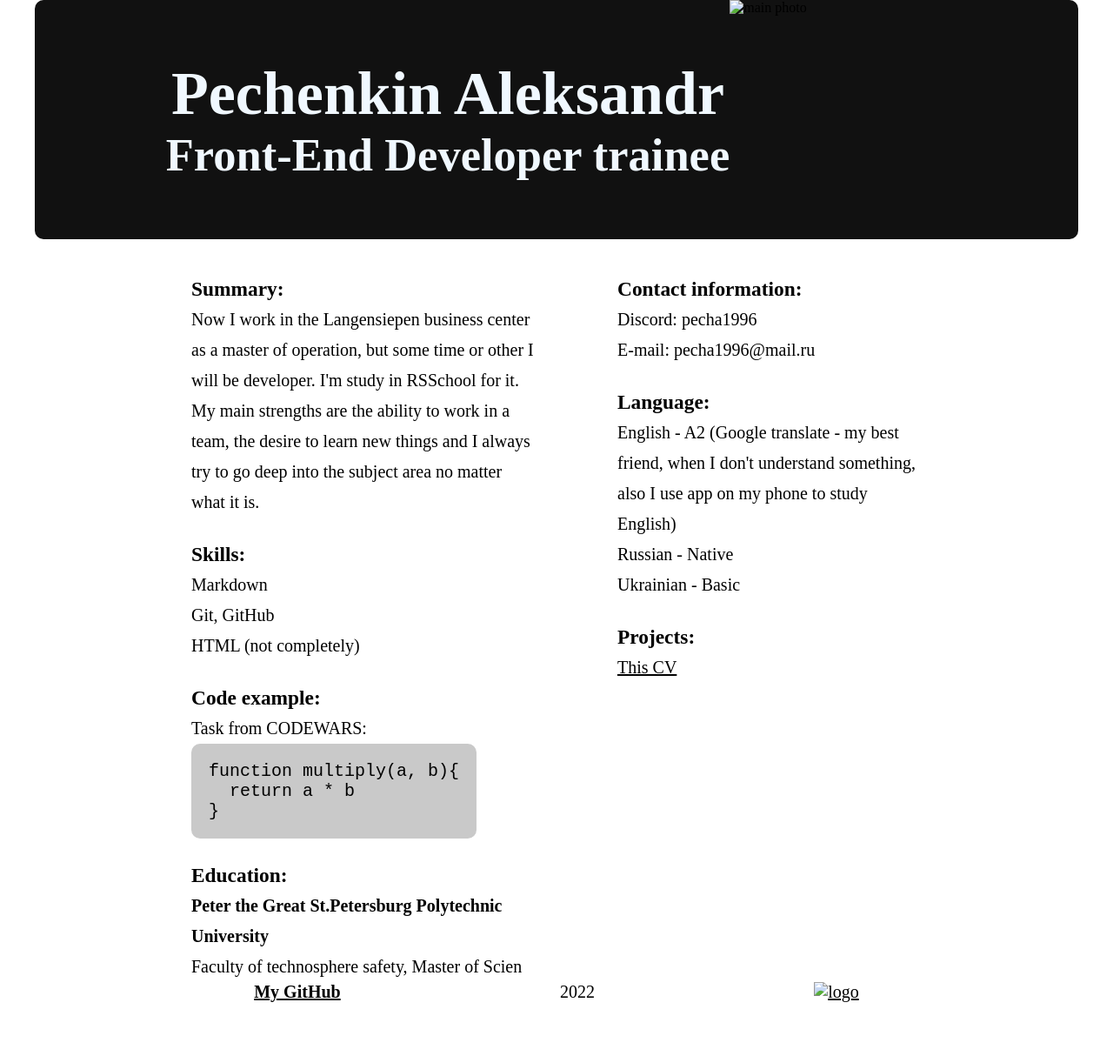
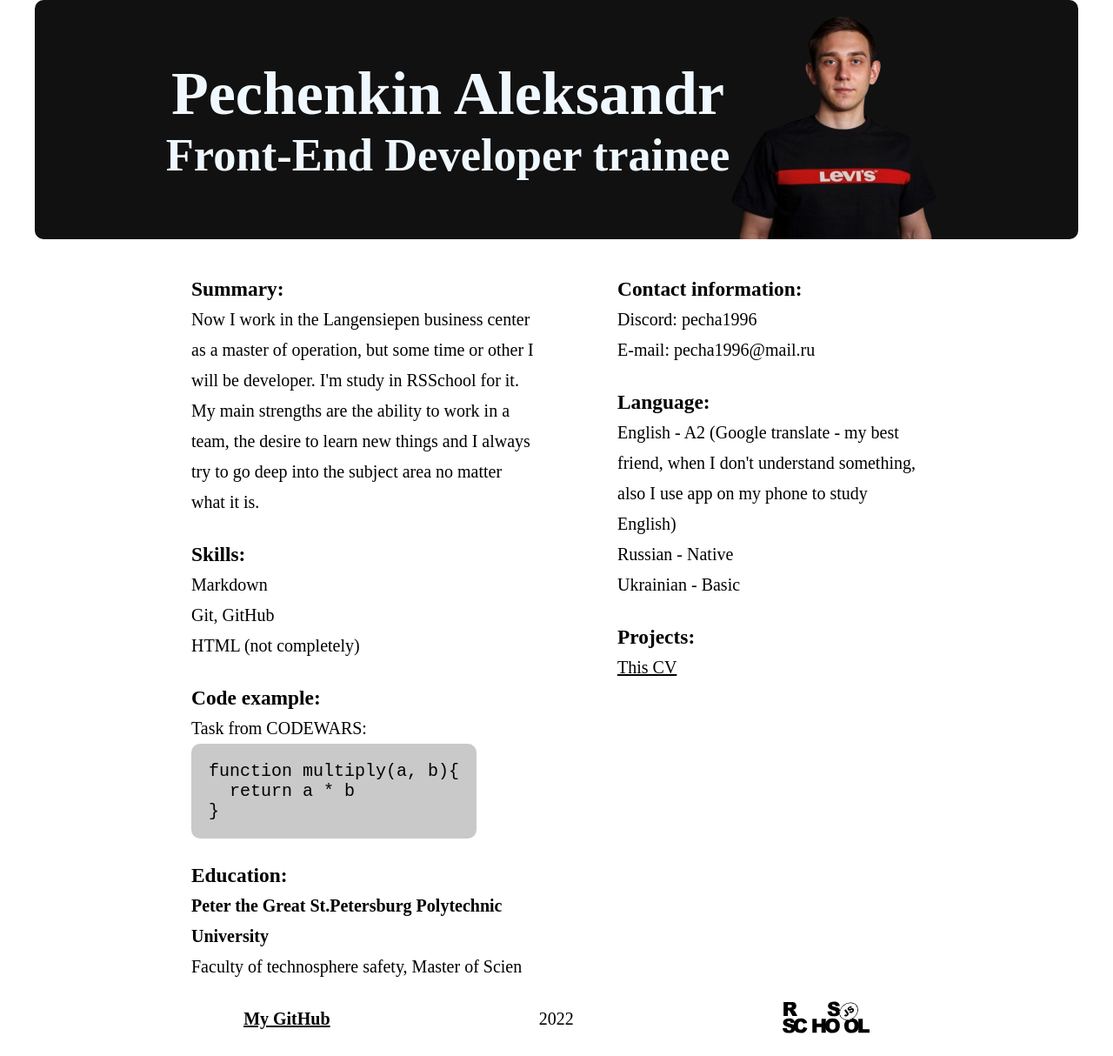
Before and after one commit to pecha1996/rsschool-cv, a plain HTML site: page index.html in a window 1280 px wide. Shown: the whole page at 87% size. Before the commit the page ends 1152 px from the top, so only its background shows below. Drawn offline with Linux system fonts and the light colour scheme; the site is published under a folder, as on GitHub Pages, so addresses that start at the root find nothing.

Commit message:
fix: img links

```diff
--- a/index.html
+++ b/index.html
@@ -11,7 +11,7 @@
         <h1>Pechenkin Aleksandr</h1>
         <h2>Front-End Developer trainee</h2>
       </div>
-      <img src="/FullSizeRender-PhotoRoom.png" alt="main photo" class="photo" />
+      <img src="FullSizeRender-PhotoRoom.png" alt="main photo" class="photo" />
     </header>
     <main>
       <div class="content">
@@ -85,7 +85,7 @@
       <a class="github" href="https://github.com/pecha1996"><b>My GitHub</b></a>
       <p>2022</p>
       <a class="school" href="https://rs.school/js/">
-        <img src="/rs_school_js.svg" alt="logo" />
+        <img src="rs_school_js.svg" alt="logo" />
       </a>
     </footer>
   </body>
```
Also changed, not shown: 1 other file.
